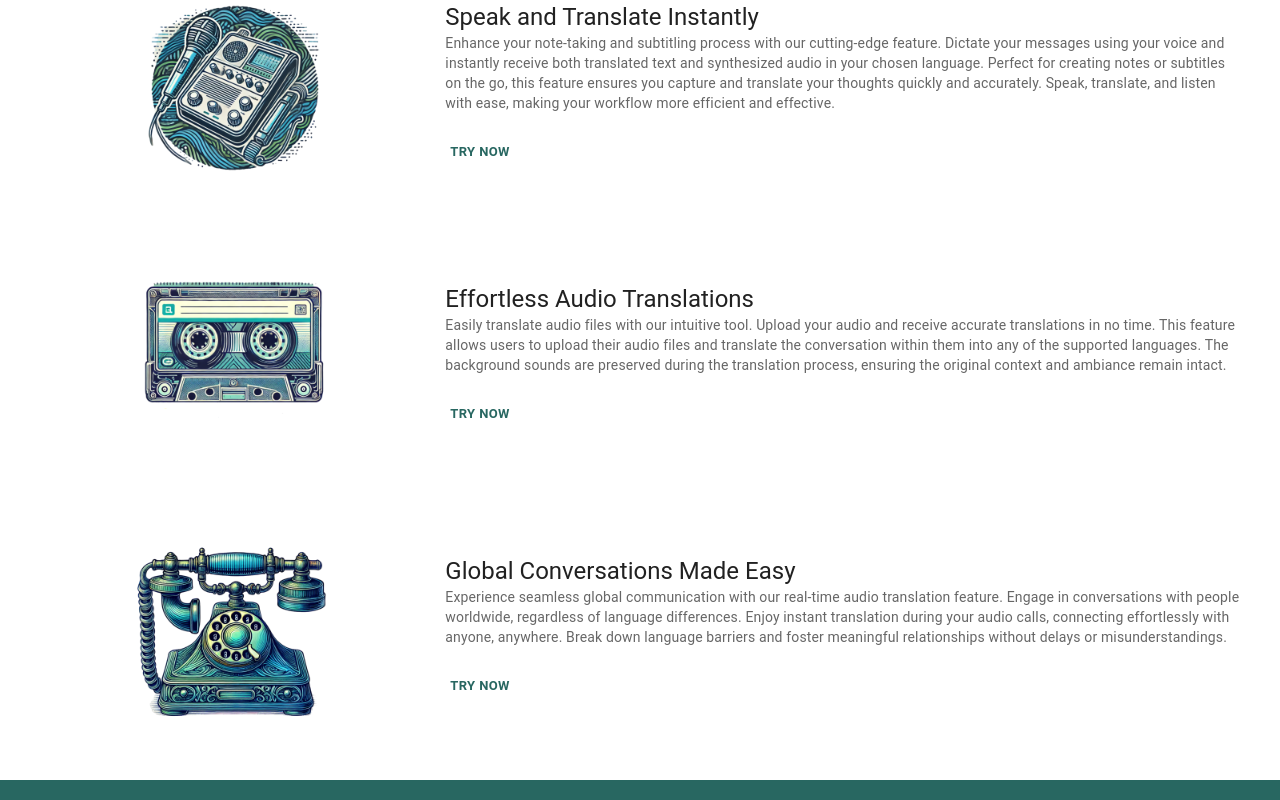
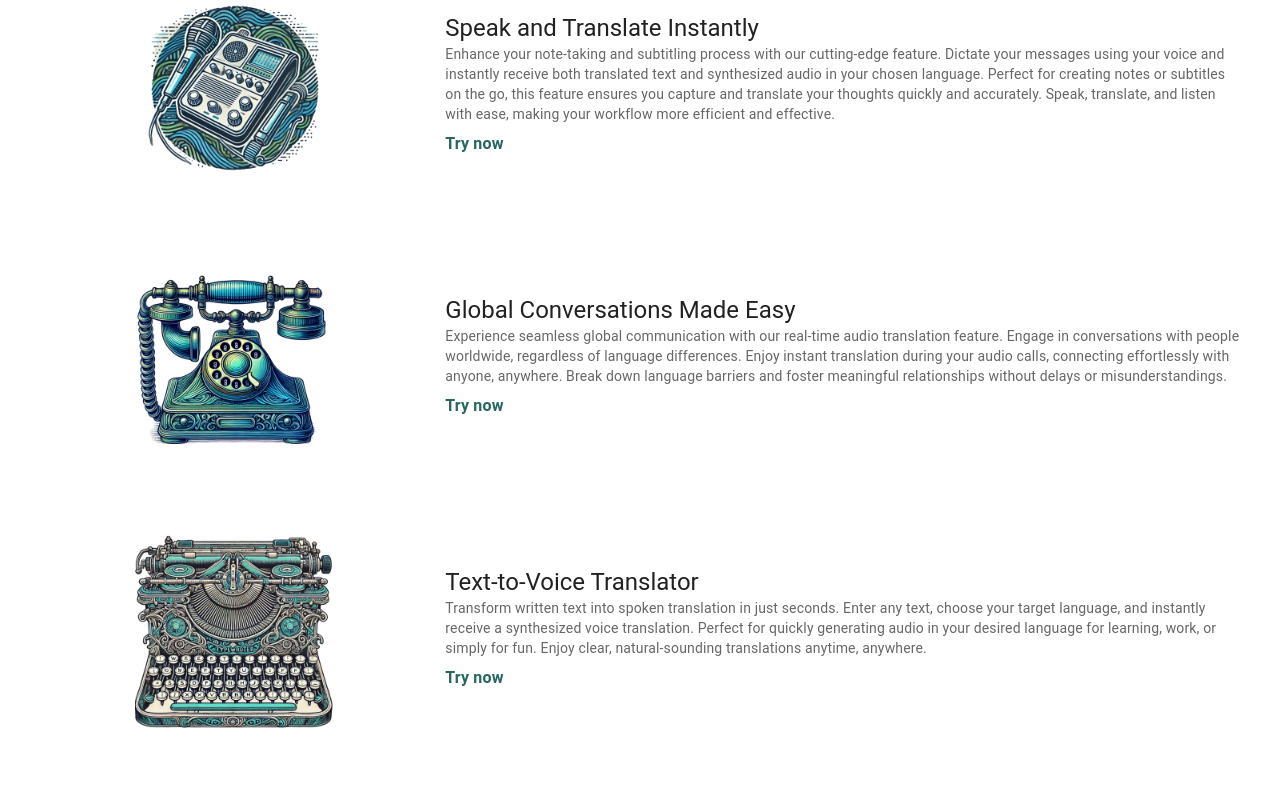
Before and after one commit to Artuar/babelTower, a Next.js app in the folder frontend/: page / in a window 1280 px wide. Shown: the part 480-1280 px from the top of the page. Built offline with nearby package versions, Linux system fonts and the light colour scheme; no server answers.

Commit message:
# all ui for translation feature

```diff
--- a/frontend/components/Feature.tsx
+++ b/frontend/components/Feature.tsx
@@ -8,6 +8,7 @@ import {
   Button,
 } from '@mui/material';
 import Image from 'next/image';
+import {Link} from "./Link";
 
 interface FeatureProps {
   imagePath: string;
@@ -50,9 +51,11 @@ export const Feature = ({
                 </Typography>
                 <CardActions sx={{ paddingX: 0 }}>
                   {link ? (
-                    <Button size="small" href={link}>
-                      Try now
-                    </Button>
+                    <Link href={link} style={{ color: "primary" }}>
+                      <Typography variant="body1" color="primary" fontWeight="bold">
+                        Try now
+                      </Typography>
+                    </Link>
                   ) : (
                     <Typography variant="body2" color="secondary" mt={2}>
                       IN PROGRESS...
--- a/frontend/pages/index.tsx
+++ b/frontend/pages/index.tsx
@@ -69,16 +69,22 @@ const Home: NextPageWithLayout = () => {
           link="/voice-recorder"
         />
         <Feature
+          imagePath="/conversation.png"
+          title="Global Conversations Made Easy"
+          description="Experience seamless global communication with our real-time audio translation feature. Engage in conversations with people worldwide, regardless of language differences. Enjoy instant translation during your audio calls, connecting effortlessly with anyone, anywhere. Break down language barriers and foster meaningful relationships without delays or misunderstandings."
+          link="/global-conversation"
+        />
+        <Feature
+          imagePath="/writer.png"
+          title="Text-to-Voice Translator"
+          description="Transform written text into spoken translation in just seconds. Enter any text, choose your target language, and instantly receive a synthesized voice translation. Perfect for quickly generating audio in your desired language for learning, work, or simply for fun. Enjoy clear, natural-sounding translations anytime, anywhere."
+          link="/text-translator"
+        />
+        <Feature
           imagePath="/audio.png"
           title="Effortless Audio Translations"
           description="Easily translate audio files with our intuitive tool. Upload your audio and receive accurate translations in no time. This feature allows users to upload their audio files and translate the conversation within them into any of the supported languages. The background sounds are preserved during the translation process, ensuring the original context and ambiance remain intact."
           link="/audio-translation"
-        />
-        <Feature
-          imagePath="/conversation.png"
-          title="Global Conversations Made Easy"
-          description="Experience seamless global communication with our real-time audio translation feature. Engage in conversations with people worldwide, regardless of language differences. Enjoy instant translation during your audio calls, connecting effortlessly with anyone, anywhere. Break down language barriers and foster meaningful relationships without delays or misunderstandings."
-          link="/global-conversation"
         />
       </Grid>
     </div>
--- a/frontend/pages/text-translator/index.tsx
+++ b/frontend/pages/text-translator/index.tsx
@@ -89,10 +89,17 @@ const TextTranslatorContent: React.FC = () => {
         rows={4}
         variant="outlined"
         value={text}
-        onChange={(e) => setText(e.target.value)}
+        onChange={(e) => {
+          const newText = e.target.value;
+          if (newText.length <= 1000) {
+            setText(newText);
+          }
+        }}
         fullWidth
         margin="normal"
+        helperText={`${text.length}/1000 characters`}
       />
+
       <Button
         variant="contained"
         color="primary"
```
